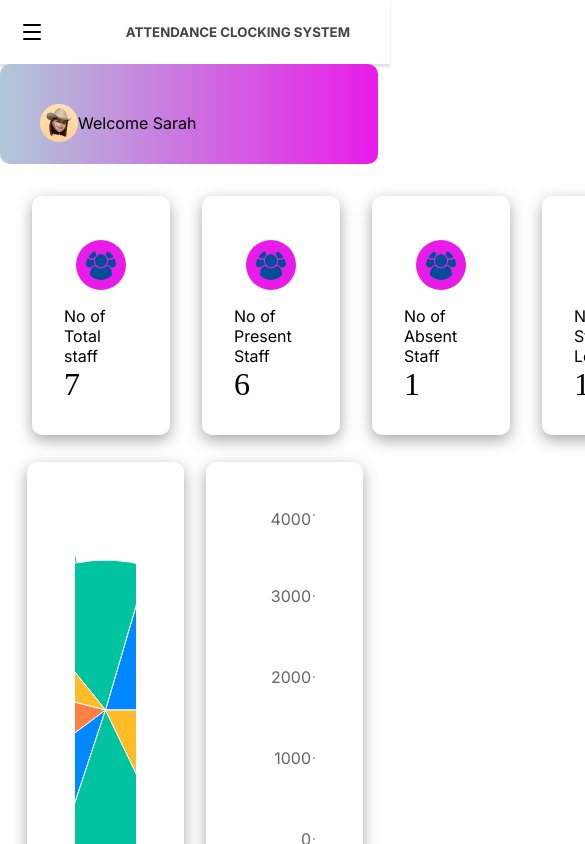
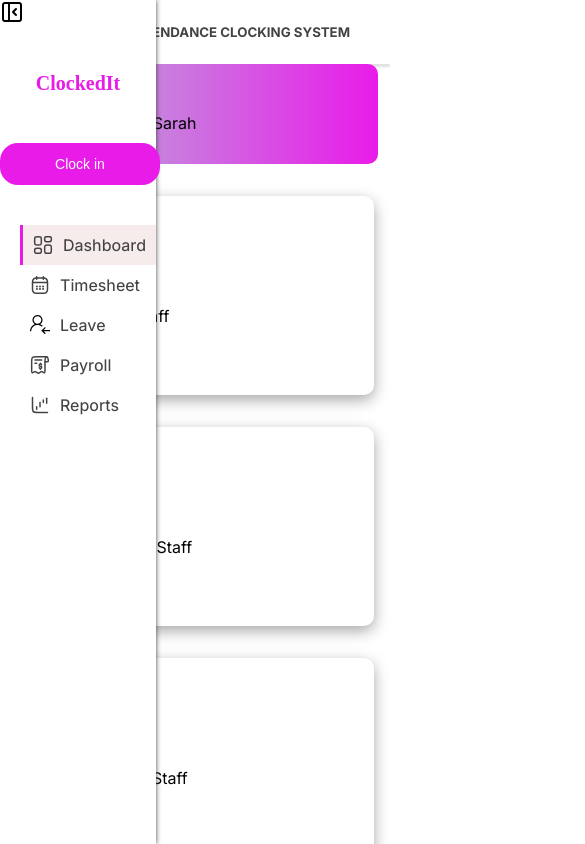
Before and after one commit to chidinmabnwaeze/AttendanceSystem, a React (Vite) app: page /dashboard in a window 390 px wide. Shown: the top 844 px of the page, 585 px wide, since content can reach past the window. Built offline with nearby package versions, Linux system fonts and the light colour scheme.

Commit message:
dashboard responsiveness

```diff
--- a/src/components/Sidebar.jsx
+++ b/src/components/Sidebar.jsx
@@ -16,8 +16,8 @@
   const { toggleSidebar, isSidebarOpen } = useSidebar();
 
   return (
-    <nav className={`sidebar ${isSidebarOpen ? "" : "collapse"}`}>
-      <div className="" onClick={toggleSidebar}>
+    <nav className={`sidebar ${isSidebarOpen ? "collapse" : ""}`}>
+      <div className="collapseMenu" onClick={toggleSidebar}>
         <SidebarClose />
       </div>
       <div className="logo">
--- a/src/styles/clocking.css
+++ b/src/styles/clocking.css
@@ -342,9 +342,9 @@
     cursor: pointer;
     display: flex;
   }
-  /* .collapse {
+  .collapse {
     display: none;
-  } */
+  }
   .sidebar {
     /* display: none; */
     background-color: #ffff;
@@ -362,4 +362,8 @@
   body {
     margin-left: 0;
   }
+  .illustration {
+    flex-direction: column-reverse;
+    display: none;
+  }
 }
--- a/src/styles/dashboard.css
+++ b/src/styles/dashboard.css
@@ -45,3 +45,17 @@
   border-radius: 10px;
   height: 400px;
 }
+
+/* responsiveness */
+@media only screen and (max-width: 900px) {
+  .card-count {
+    flex-direction: column;
+    width: 100%;
+  }
+  .dashboardCard {
+    width: 100%;
+  }
+  .charts {
+    flex-direction: column;
+  }
+}
```
